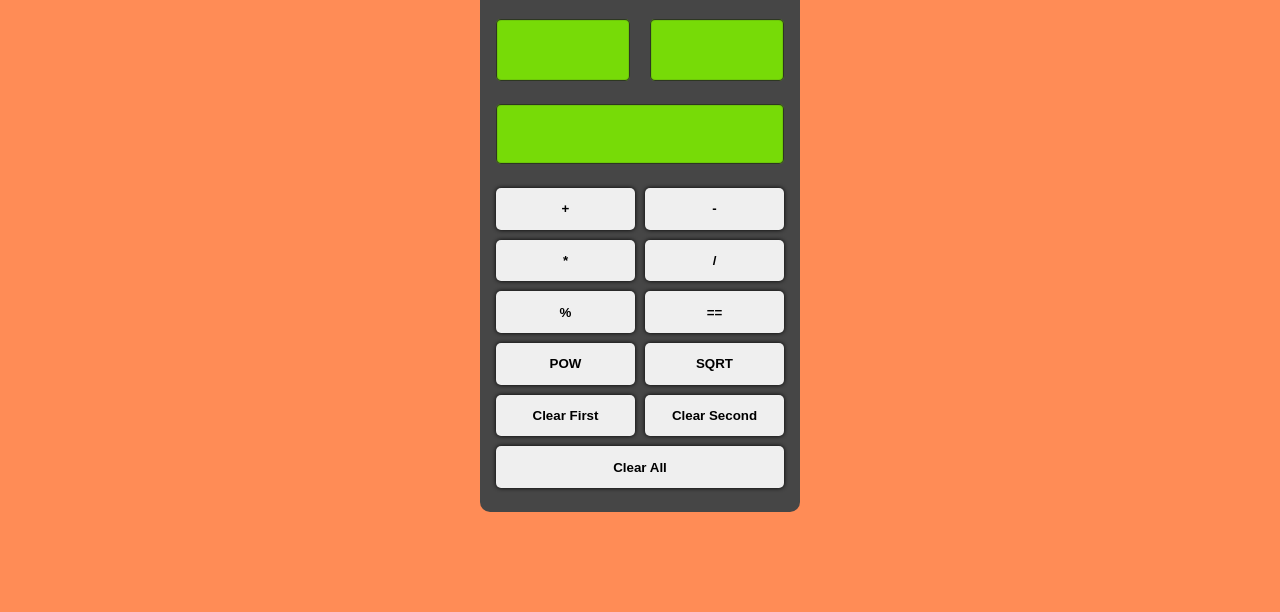
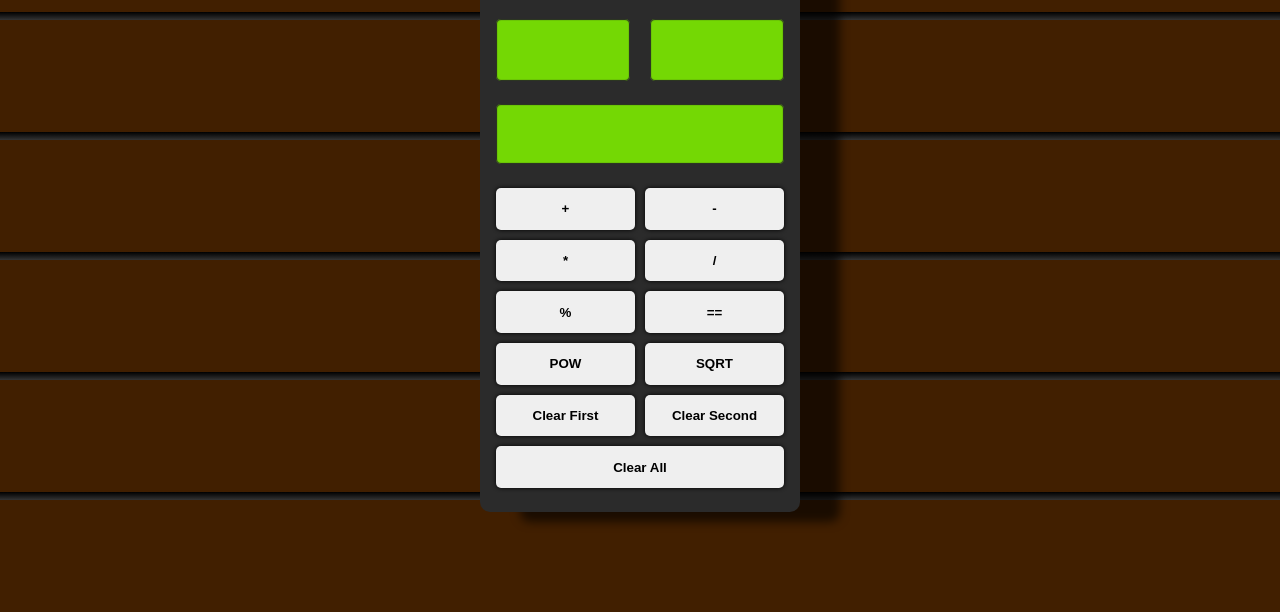
Before and after one commit to Sanjay1592000/SimpleCalculator, a plain HTML site: page index.html in a window 1280 px wide. Shown: the part 188-800 px from the top of the page. Drawn offline with Linux system fonts and the light colour scheme.

Commit message:
changes in background

```diff
--- a/cal.css
+++ b/cal.css
@@ -1,6 +1,6 @@
 body{
     margin: 0;
-    background-color: rgb(255, 140, 86);
+    background: repeating-linear-gradient(0deg, rgb(65, 31, 0), rgb(65, 31, 0) 14vh, rgba(0, 0, 0, 0.8) 14vh, black 15vh);
     height: 100vh;
     display: flex;
     align-items: center;
@@ -9,7 +9,7 @@ body{
     font-family: system-ui, -apple-system, BlinkMacSystemFont, 'Segoe UI', Roboto, Oxygen, Ubuntu, Cantarell, 'Open Sans', 'Helvetica Neue', sans-serif;
 }
 .calculator{
-    background-color: rgb(70, 70, 70);
+    background-color: rgb(43, 43, 43);
     width: 25vw;
     height: 75vh;
     border-radius: 10px;
@@ -17,6 +17,7 @@ body{
     align-items: center;
     justify-content: space-evenly;
     flex-direction: column;
+    box-shadow: 40px 10px 10px rgba(0, 0, 0, 0.6);
 }
 .head{
     height: 10%;
```
